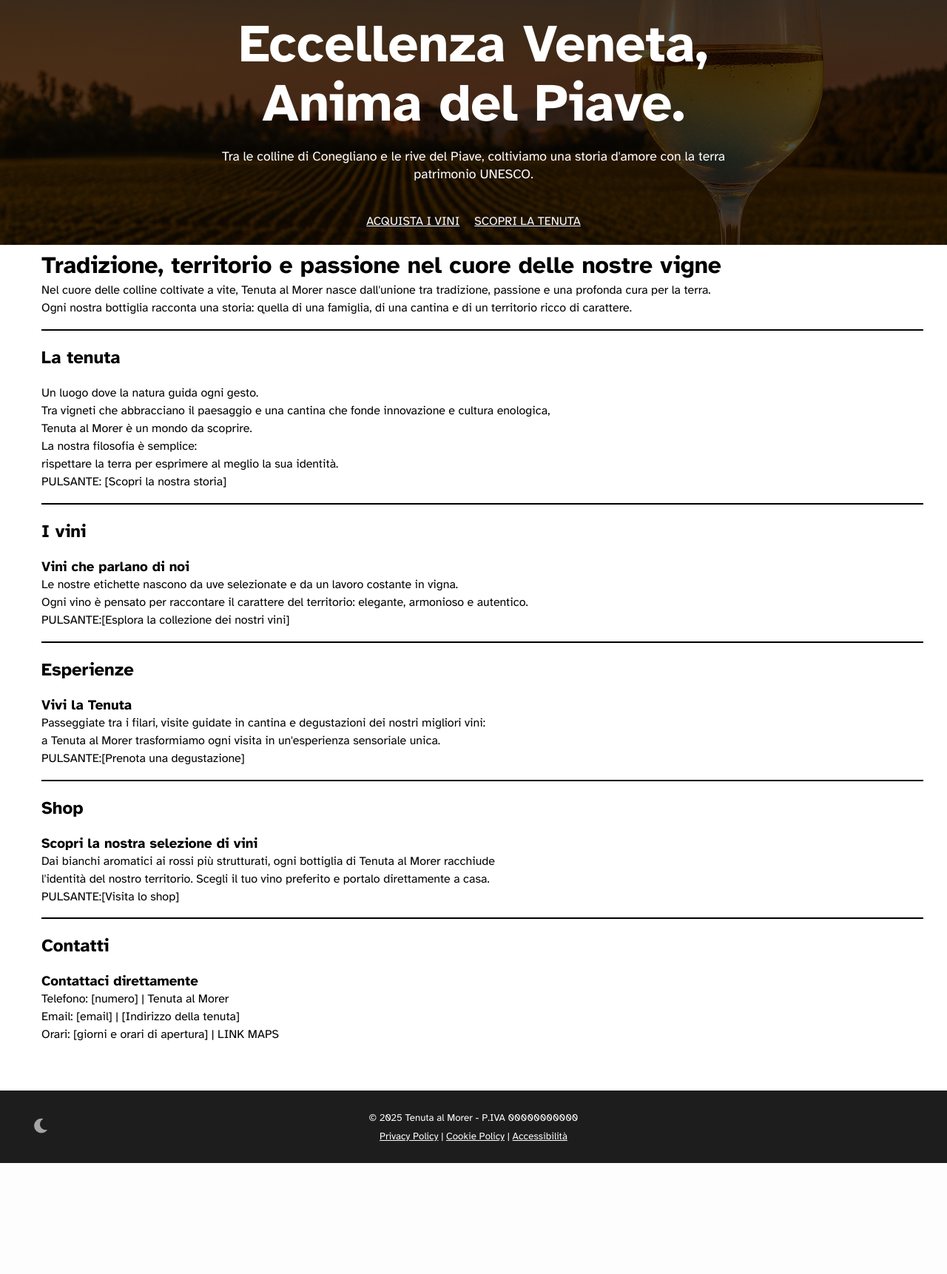
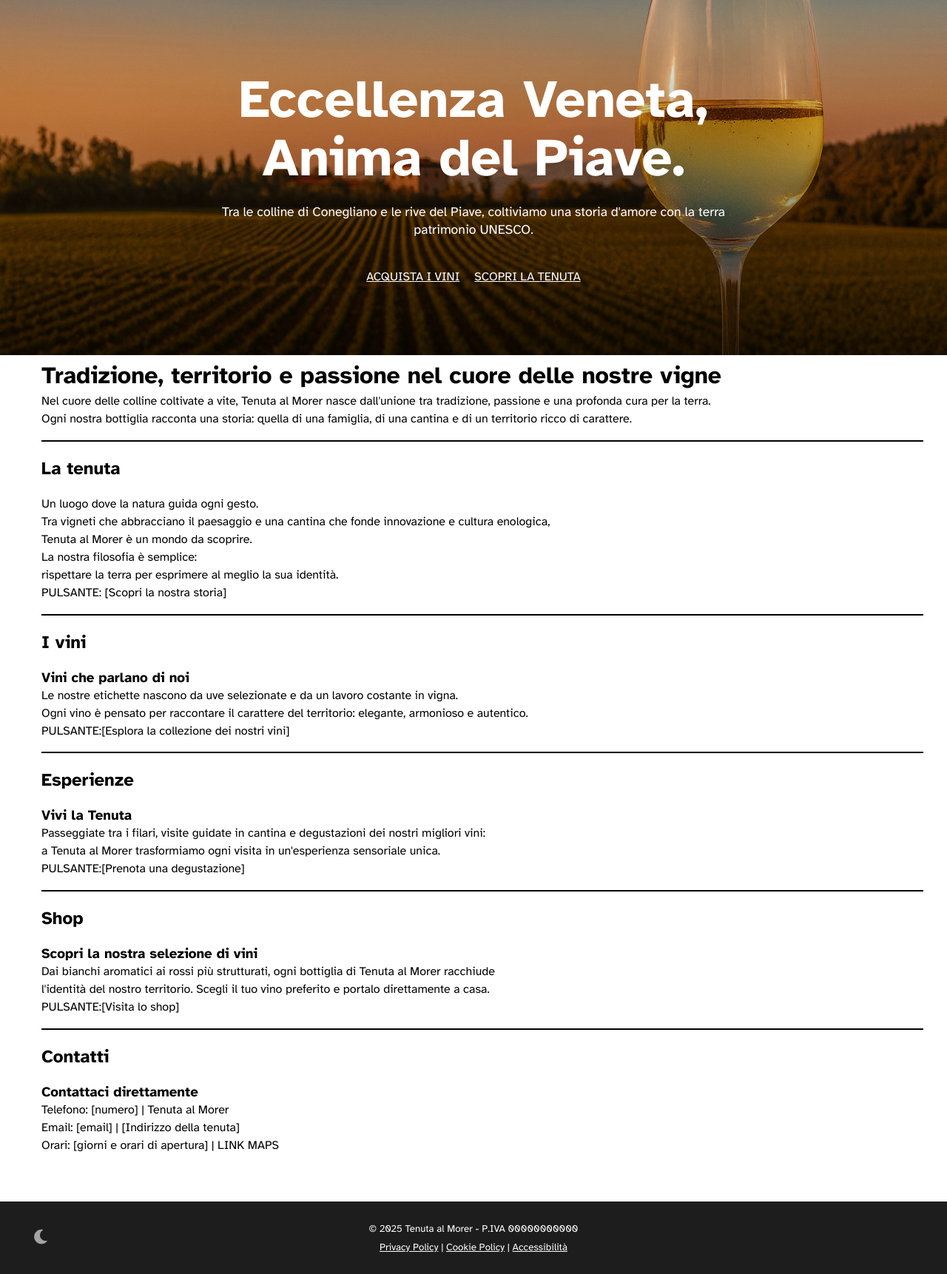
Before and after one commit to Tenuta-al-Morer/tecweb, a PHP site: page / in a window 1280 px wide. Shown: the part 136-1858 px from the top of the page at 74% size. Before the commit the page ends 1708 px from the top, so only its background shows below. Run offline with PHP 8.4, Linux system fonts and the light colour scheme.

Commit message:
bg fixed

```diff
--- a/style/stile.css
+++ b/style/stile.css
@@ -8,7 +8,6 @@
     --navbgcolor: #1D1D1D;
     --txtcolor: #000;
     --currentcolor: #c5a551;
-    --newscolor: #F3C42B;
     --newstextcolor: #000;
     --navtxtcolor: #fff;
     --visitedcolor: #f47a1c;
@@ -236,12 +235,21 @@ SEZIONE MAIN
 
 
 .hero {
+    background-image:
+        linear-gradient(
+            to top,
+            rgba(0, 0, 0, 0.75) 0%,
+            rgba(0, 0, 0, 0.45) 35%,
+            rgba(0, 0, 0, 0.25) 65%,
+            rgba(0, 0, 0, 0) 100%
+        ), url('../images/bg.webp');
+    min-height: 60vh;
     display: flex;
     align-items: center;
     justify-content: center;
     text-align: center;
 
-    background-image: linear-gradient(rgba(0, 0, 0, 0.5), rgba(0, 0, 0, 0.5)), url('../images/bg.webp');
+
     background-size: cover;
     background-position: center;
 }
@@ -254,7 +262,6 @@ SEZIONE MAIN
 .hero-overlay {
     width: 100%;
     height: 100%;
-    background: rgba(0, 0, 0, 0.4);
     display: flex;
     align-items: center;
     justify-content: center;
```
